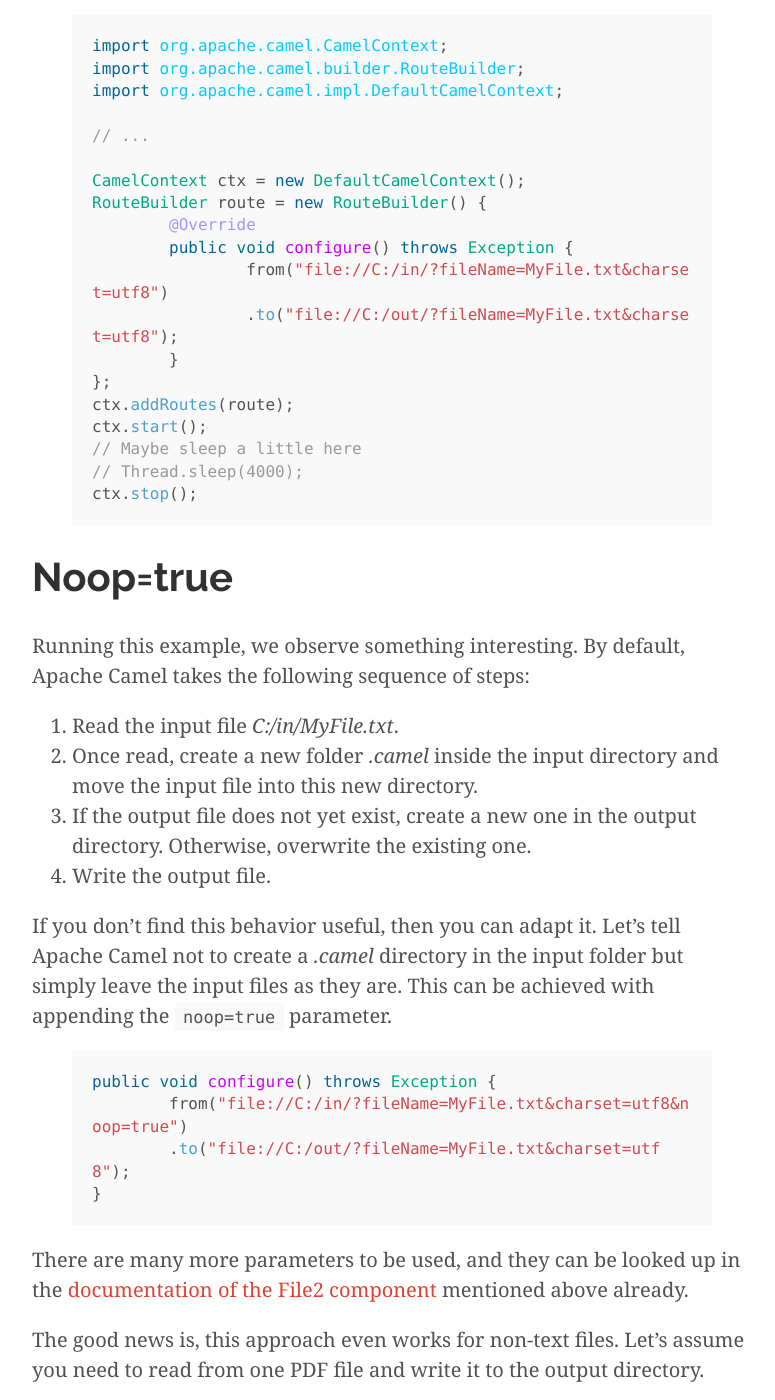
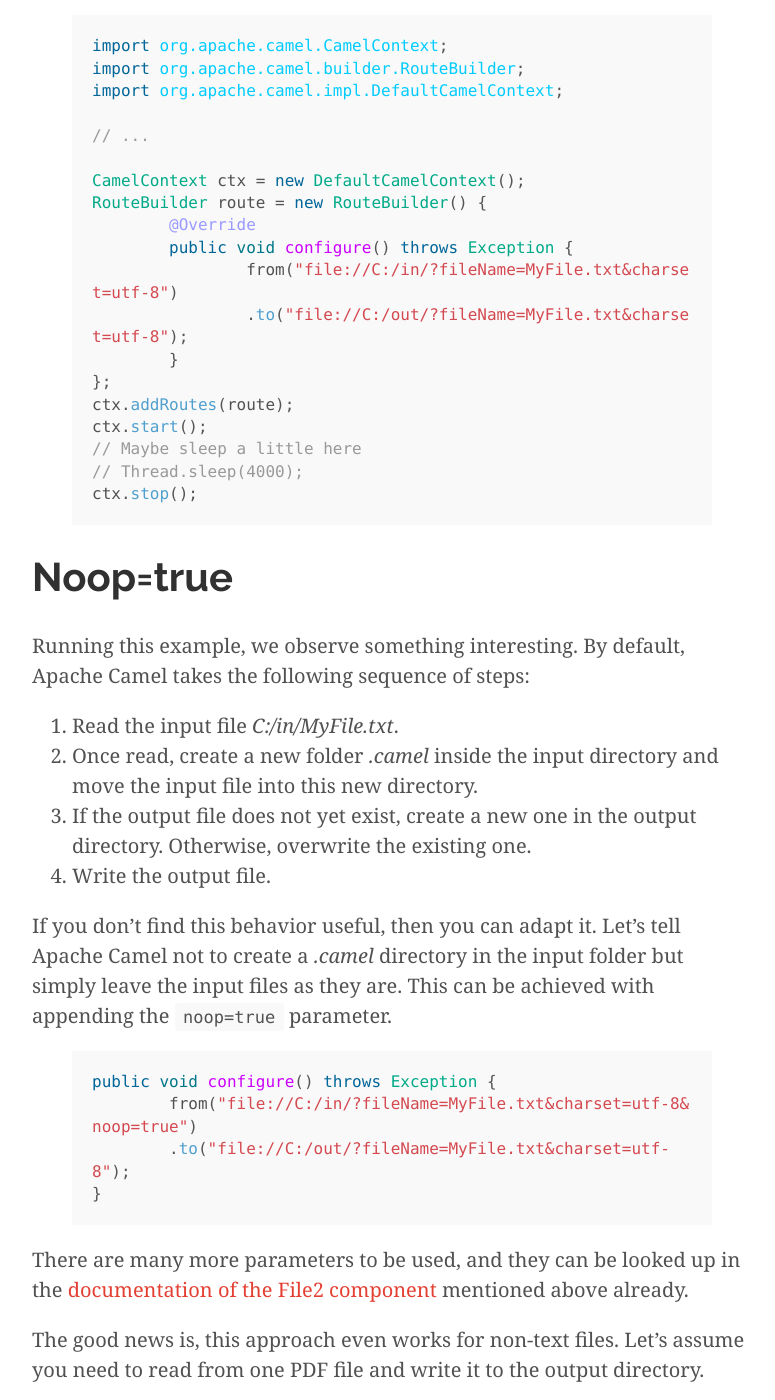
Before and after one commit to fabian-kostadinov/fabian-kostadinov.github.io, a Jekyll site: the page built from _posts/2016-01-10-reading-from-and-writing-to-files-in-apache-camel.md, in a window 1280 px wide and 1400 px high, scrolled down 4306 px. Shown: the whole window, without its empty margins (248-1023 px from the left). Built offline with Jekyll 4.4.1, drawn with Linux system fonts in a browser that asks for light colours; nearby versions of some CDN libraries; Markdown is read by kramdown in place of the engine named in the settings; comment, search, counter and statistics services are not loaded; some of the changed text lies outside the part shown.

Commit message:
Changed utf8 to utf-8

```diff
--- a/_posts/2016-01-10-reading-from-and-writing-to-files-in-apache-camel.md
+++ b/_posts/2016-01-10-reading-from-and-writing-to-files-in-apache-camel.md
@@ -114,7 +114,7 @@
 Let's add a charset parameter to specify the file encoding to be used:
 
 {% highlight java %}
-file://C:/in/?fileName=MyFile.txt&charset=utf8
+file://C:/in/?fileName=MyFile.txt&charset=utf-8
 {% endhighlight %}
 
 Here's the full example:
@@ -130,8 +130,8 @@
 RouteBuilder route = new RouteBuilder() {
 	@Override
 	public void configure() throws Exception {
-		from("file://C:/in/?fileName=MyFile.txt&charset=utf8")
-		.to("file://C:/out/?fileName=MyFile.txt&charset=utf8");
+		from("file://C:/in/?fileName=MyFile.txt&charset=utf-8")
+		.to("file://C:/out/?fileName=MyFile.txt&charset=utf-8");
 	}
 };
 ctx.addRoutes(route);
@@ -153,8 +153,8 @@
 
 {% highlight java %}
 public void configure() throws Exception {
-	from("file://C:/in/?fileName=MyFile.txt&charset=utf8&noop=true")
-	.to("file://C:/out/?fileName=MyFile.txt&charset=utf8");
+	from("file://C:/in/?fileName=MyFile.txt&charset=utf-8&noop=true")
+	.to("file://C:/out/?fileName=MyFile.txt&charset=utf-8");
 }
 {% endhighlight %}
 
```
